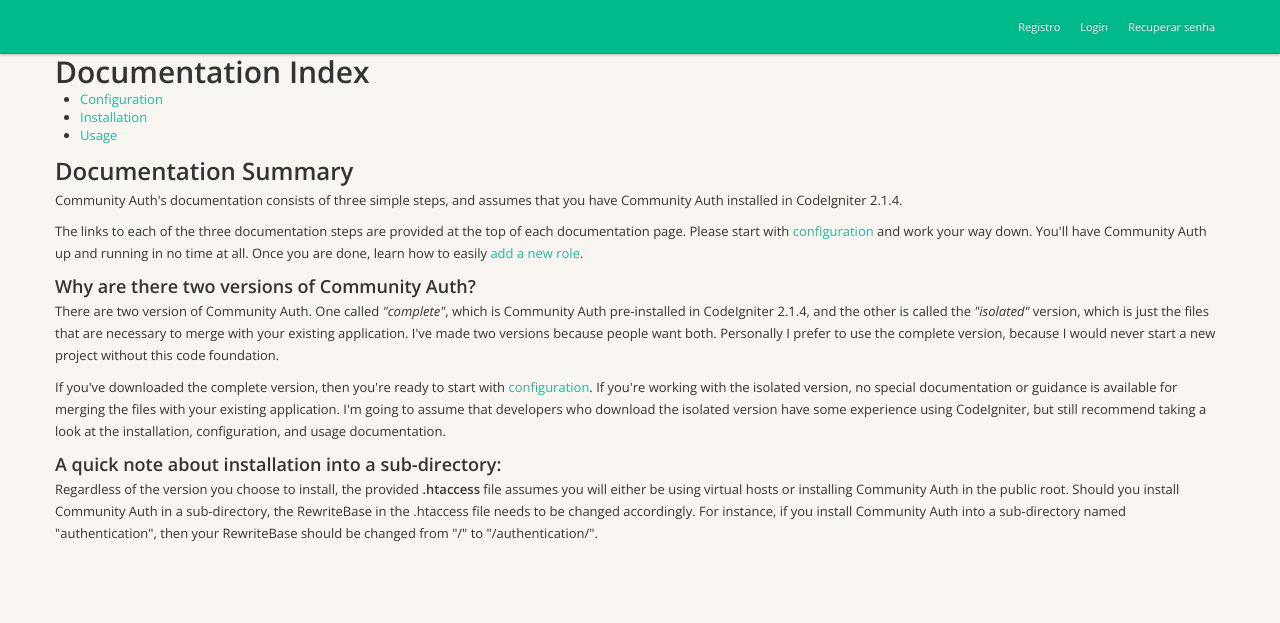
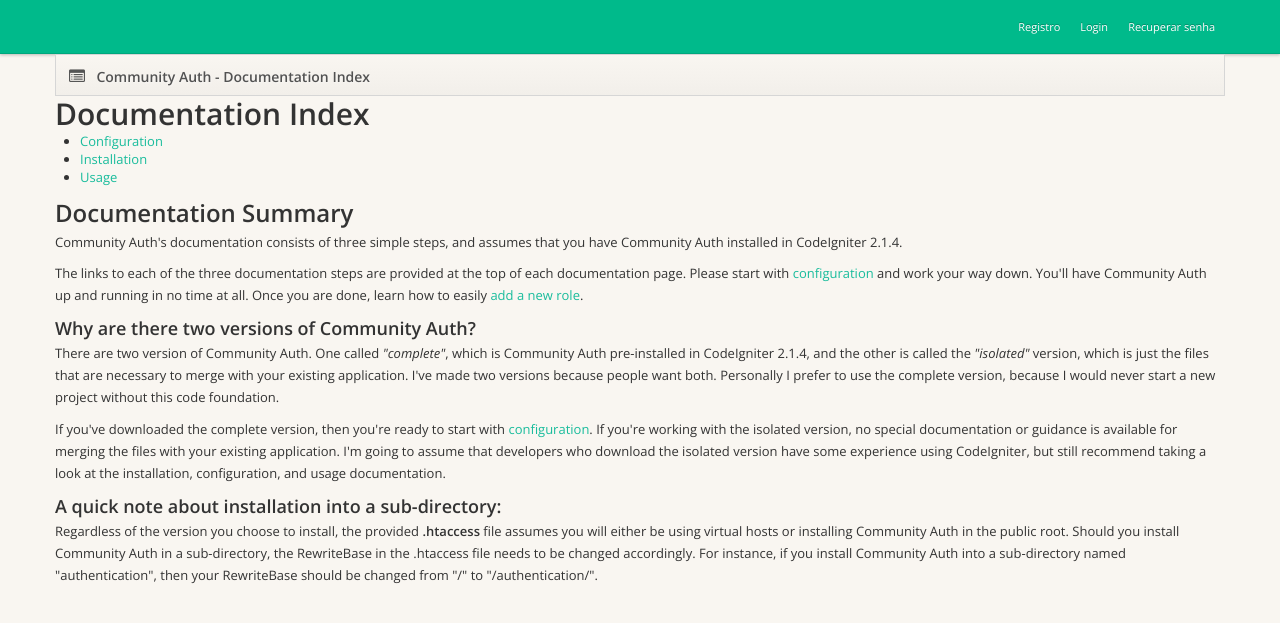
Before and after one commit to nailton/acesso, a CodeIgniter app: page /documentation in a window 1280 px wide. Shown: the top 623 px of the page. Run offline with CodeIgniter, Linux system fonts and the light colour scheme; some libraries are stand-ins or nearby versions.

Commit message:
WORKING - Feito algumas atualizacoes no html

```diff
--- a/application/controllers/user.php
+++ b/application/controllers/user.php
@@ -306,6 +306,7 @@ class User extends MY_Controller {
 			$view_data['role_specific_form'] = $this->load->view( 'user/self_update/self_update_' . $role, $view_data, TRUE );
 
 			$data = array(
+				'title' => 'Sua conta',
 				'content' => $this->load->view( 'user/self_update', $view_data, TRUE ),
 
 				// Load the show password script
--- a/application/views/templates/main_template.php
+++ b/application/views/templates/main_template.php
@@ -193,13 +193,30 @@
 <div class="main">
   <div class="main-inner">
     <div class="container">
+      <?php if($this->router->fetch_class() . '-' . $this->router->fetch_method() !='static_pages-index' &&
+      $this->router->fetch_class() . '-' . $this->router->fetch_method() !='user-index'): ?>
+      <div class="row">
+        <div class="span12">
+          <div class="widget">
+            <div class="widget-header">
+              <i class="icon-list-alt"></i>
+              <h3><?php echo $title; ?></h3>
+            </div> <!-- /widget-header -->
+          <?php endif; ?>
 
-      <?php echo ( isset( $content ) ) ? $content : ''; ?>
-      <!-- /Conteúdo -->
+          <?php echo ( isset( $content ) ) ? $content : ''; ?>
 
-      <!-- Rodapé -->
-    </div> <!-- /container -->
-  </div> <!-- /main-inner -->
+          <?php if($this->router->fetch_class() . '-' . $this->router->fetch_method() !='static_pages-index' &&
+          $this->router->fetch_class() . '-' . $this->router->fetch_method() !='user-index' ): ?>
+        </div> <!-- /widget -->
+      </div> <!-- /spa12 -->
+    </div> <!-- /row -->
+  <?php endif;  ?>
+  <!-- /Conteúdo -->
+
+  <!-- Rodapé -->
+</div> <!-- /container -->
+</div> <!-- /main-inner -->
 </div> <!-- /main -->
 <!-- /Rodapé -->
 
```
Also changed, not shown: application/views/user/acoes_usuario.php (+0 -17 lines), application/views/user/self_update.php (+0 -19 lines).
